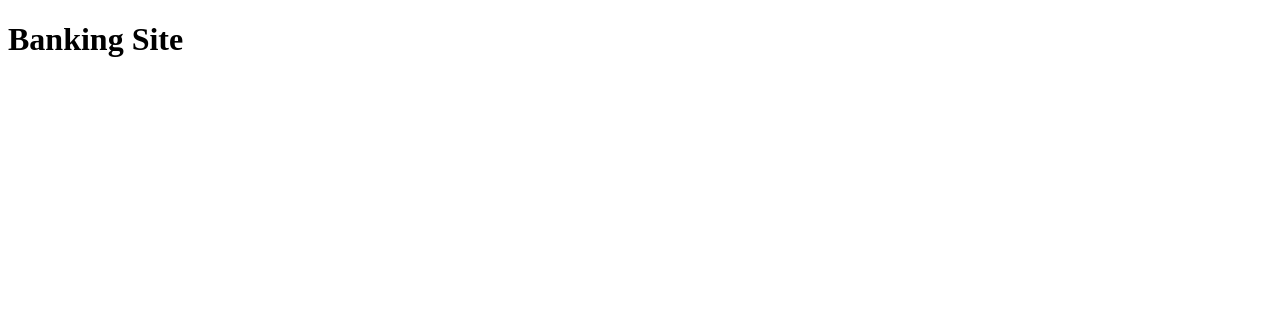
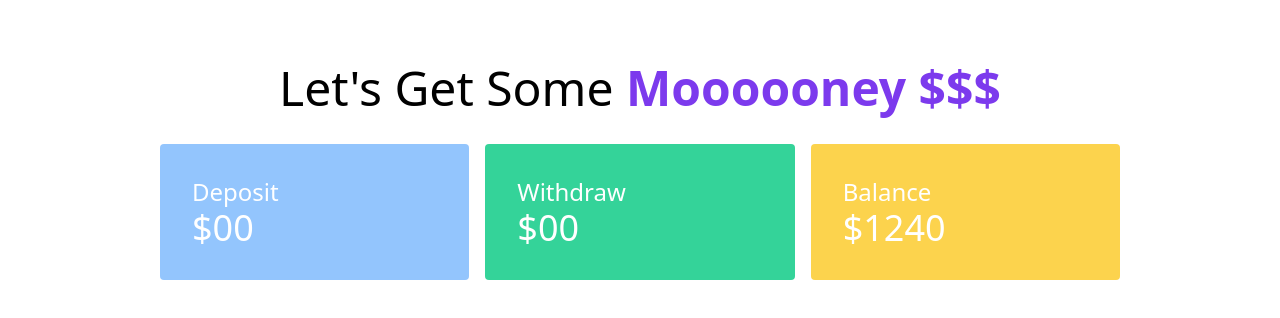
Before and after one commit to badboys1238/baap-er-bank, a plain HTML site: page banking.html in a window 1280 px wide. Drawn offline with nearby package versions, Linux system fonts and the light colour scheme.

Commit message:
new item added

```diff
--- a/banking.html
+++ b/banking.html
@@ -5,8 +5,31 @@
     <meta http-equiv="X-UA-Compatible" content="IE=edge">
     <meta name="viewport" content="width=device-width, initial-scale=1.0">
     <title>Banking Page</title>
+    <!-- Tailwind link -->
+    <link href="https://unpkg.com/tailwindcss@^2/dist/tailwind.min.css" rel="stylesheet">
+
 </head>
 <body>
-    <h1>Banking Site</h1>
+    <header>
+        <h1 class="text-5xl text-center mt-16">Let's Get Some <span class="font-semibold text-purple-600">Moooooney $$$ </span></h1>
+    </header>
+    <main>
+        <section class="mt-8">
+            <div class="grid grid-cols-3 gap-4 w-3/4 mx-auto text-white">
+               <div class="bg-blue-300 p-8 rounded">
+                   <h3 class="text-2xl">Deposit</h3>
+                   <h3 class="text-4xl">$00</h3>
+               </div>
+               <div class="bg-green-400 p-8 rounded">
+                   <h3 class="text-2xl">Withdraw</h3>
+                   <h3 class="text-4xl">$00</h3>
+               </div>
+               <div class="bg-yellow-300 p-8 rounded">
+                   <h3 class="text-2xl">Balance</h3>
+                   <h3 class="text-4xl">$1240</h3>
+               </div>
+            </div>
+        </section>
+    </main>
 </body>
 </html>
```
